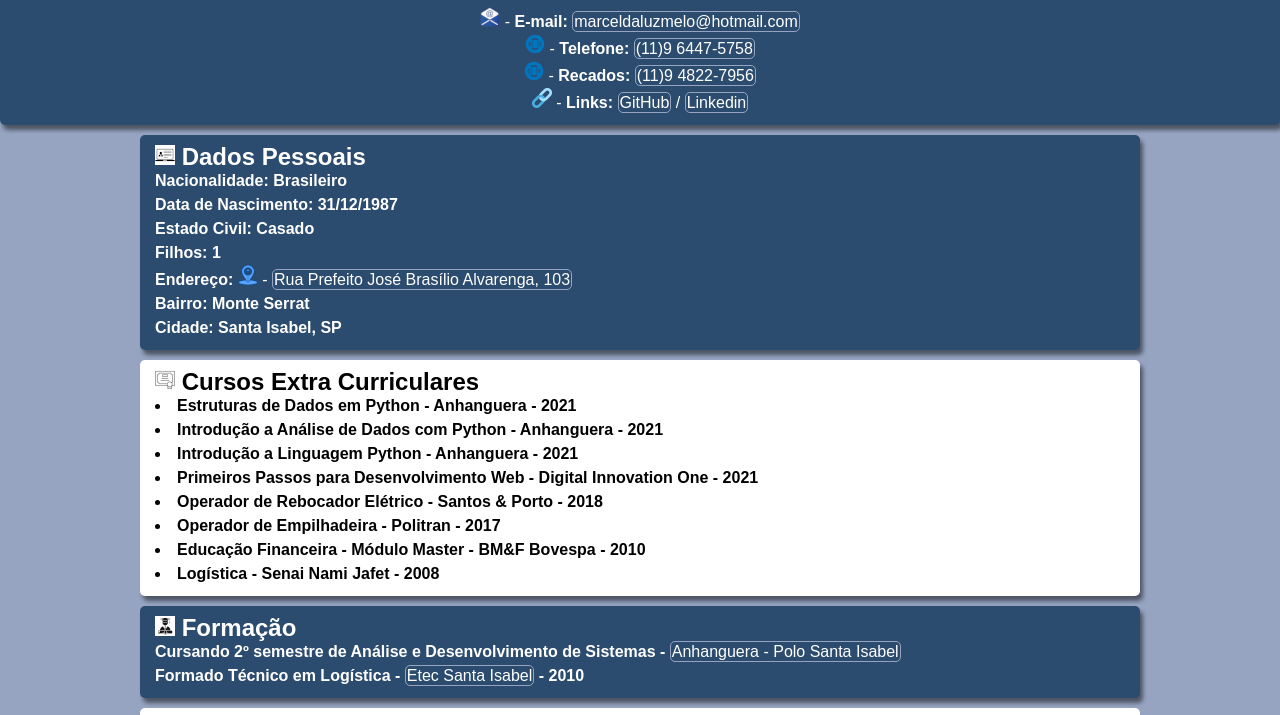
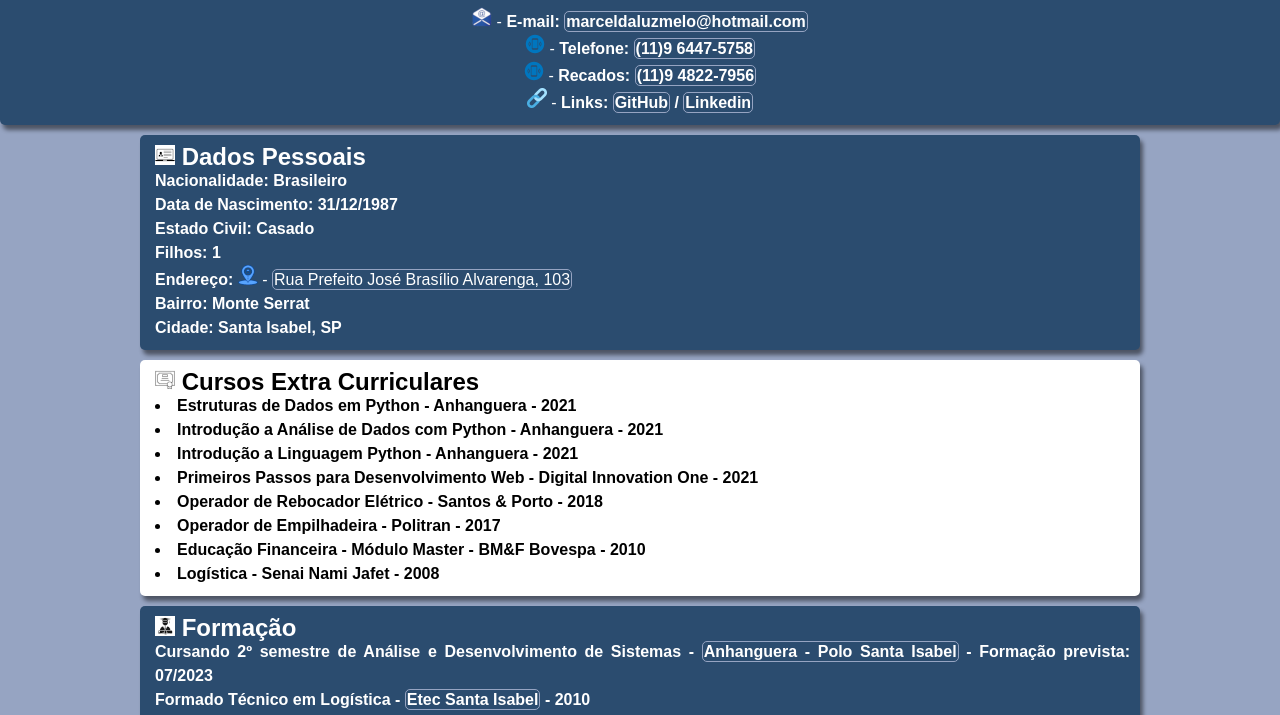
Before and after one commit to MMouraLMelo/site-pessoal, a plain HTML site: page index.html in a window 1280 px wide. Shown: the part 179-894 px from the top of the page. Drawn offline with Linux system fonts and the light colour scheme.

Commit message:
Update index.html

```diff
--- a/index.html
+++ b/index.html
@@ -16,10 +16,10 @@
         <p><strong>Estagiar na área de desenvolvimento</strong></p>
 
         <h2>Contato</h2>
-        <p><img src="imagens/email-p.png" alt="Email"> - <strong>E-mail:</strong> <a href="mailto: marceldaluzmelo@hotmail.com" target="_blank" class="externo">marceldaluzmelo@hotmail.com</a></p>
-        <p><img src="imagens/telefone-p.png" alt="Telefone"> - <strong>Telefone:</strong> <a href="https://api.whatsapp.com/send/?phone=5511964475758&text&app_absent=0" target="_blank" class="externo">(11)9 6447-5758</a></p>
-        <p><img src="imagens/telefone-p.png" alt="Telefone Recados"> - <strong>Recados:</strong> <a href="https://api.whatsapp.com/send/?phone=5511948227956&text&app_absent=0" target="_blank" class="externo">(11)9 4822-7956</a></p>
-        <p><img src="imagens/link-p.png" alt="Links"> - <strong>Links:</strong> <a href="https://github.com/MMouraLMelo" target="_blank" class="externo">GitHub</a> / <a href="https://www.linkedin.com/in/mmouramelo/" target="_blank" class="externo">Linkedin</a></p>
+        <p><img src="imagens/email-p.png" alt="Email"> - <strong>E-mail: <a href="mailto: marceldaluzmelo@hotmail.com" target="_blank" class="externo">marceldaluzmelo@hotmail.com</a></strong></p>
+        <p><img src="imagens/telefone-p.png" alt="Telefone"> - <strong>Telefone: <a href="https://api.whatsapp.com/send/?phone=5511964475758&text&app_absent=0" target="_blank" class="externo">(11)9 6447-5758</a></strong></p>
+        <p><img src="imagens/telefone-p.png" alt="Telefone Recados"> - <strong>Recados: <a href="https://api.whatsapp.com/send/?phone=5511948227956&text&app_absent=0" target="_blank" class="externo">(11)9 4822-7956</a></strong></p>
+        <p><img src="imagens/link-p.png" alt="Links"> - <strong>Links: <a href="https://github.com/MMouraLMelo" target="_blank" class="externo">GitHub</a> / <a href="https://www.linkedin.com/in/mmouramelo/" target="_blank" class="externo">Linkedin</a></strong></p>
     </header>
 
     <main>
@@ -54,8 +54,8 @@
 
         <section id="formacao">
             <h2> <img src="imagens/formacao.png" alt="Formação"> Formação</h2>
-            <p><strong>Cursando 2º semestre de Análise e Desenvolvimento de Sistemas -</strong> <a href="https://www.anhanguera.com/?utm_source=google&utm_medium=maps&utm_campaign=mirum-14743378" target="_blank" class="externo">Anhanguera - Polo Santa Isabel</a></p>
-            <p><strong>Formado Técnico em Logística -</strong> <a href="http://www.etecsantaisabel.com.br/etecsi/index.php" target="_blank" class="externo">Etec Santa Isabel</a> <strong>- 2010</strong></p>
+            <p><strong>Cursando 2º semestre de Análise e Desenvolvimento de Sistemas - <a href="https://www.anhanguera.com/?utm_source=google&utm_medium=maps&utm_campaign=mirum-14743378" target="_blank" class="externo">Anhanguera - Polo Santa Isabel</a> - Formação prevista: 07/2023</strong></p>
+            <p><strong>Formado Técnico em Logística - <a href="http://www.etecsantaisabel.com.br/etecsi/index.php" target="_blank" class="externo">Etec Santa Isabel</a> - 2010</strong></p>
         </section>
 
         <section id="experiencia">
```
